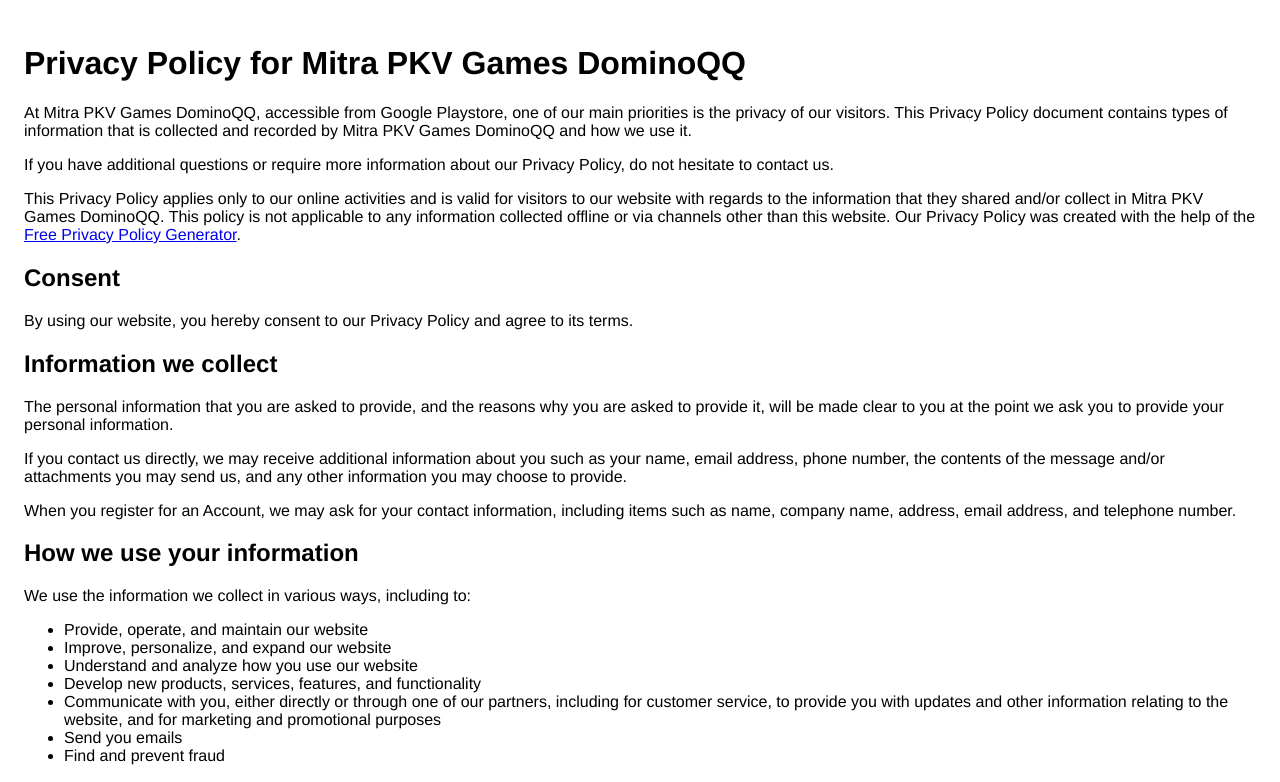
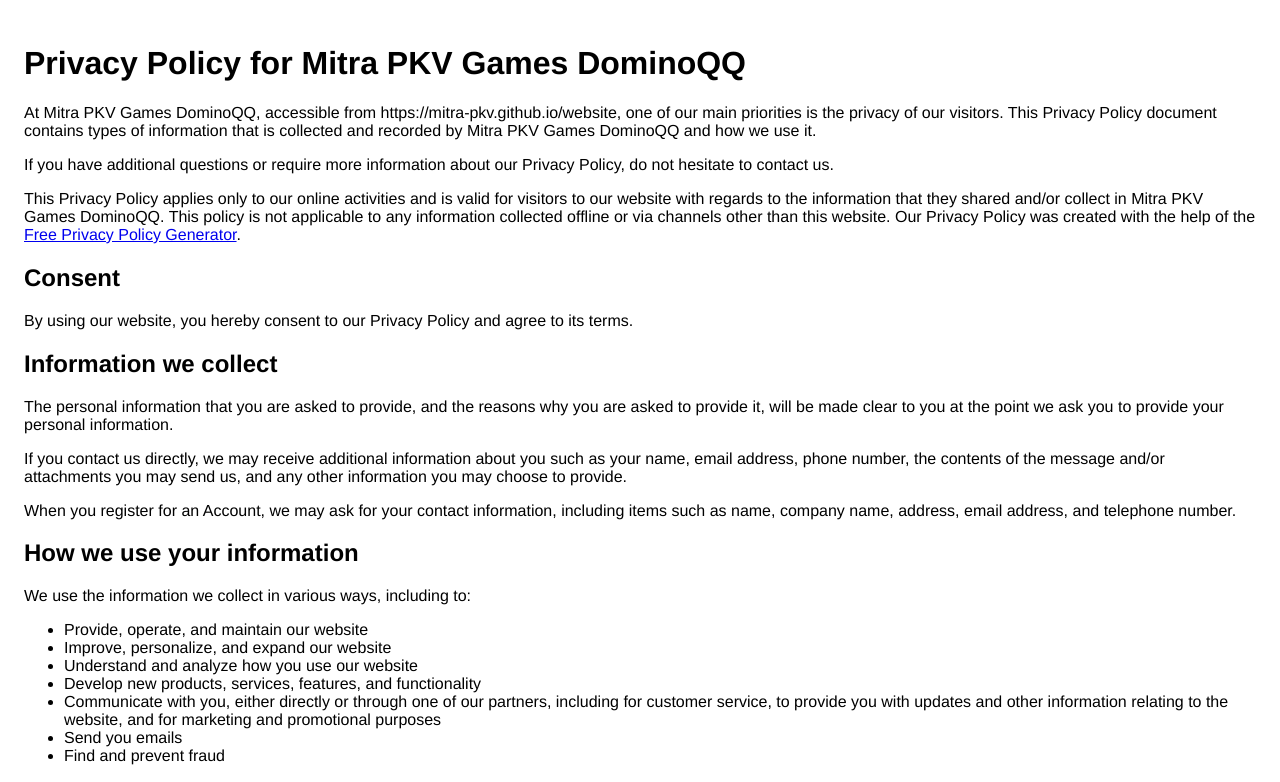
Before and after one commit to mitra-pkv/play, a plain HTML site: page privacy.html in a window 1280 px wide. Shown: the top 782 px of the page. Drawn offline with nearby package versions, Linux system fonts and the light colour scheme.

Commit message:
Update privacy.html

```diff
--- a/privacy.html
+++ b/privacy.html
@@ -11,7 +11,7 @@
     <body>
         <h1>Privacy Policy for Mitra PKV Games DominoQQ</h1>
 
-        <p>At Mitra PKV Games DominoQQ, accessible from Google Playstore, one of our main priorities is the privacy of our visitors. This Privacy Policy document contains types of information that is collected and recorded by Mitra PKV Games DominoQQ and how we use it.</p>
+        <p>At Mitra PKV Games DominoQQ, accessible from https://mitra-pkv.github.io/website, one of our main priorities is the privacy of our visitors. This Privacy Policy document contains types of information that is collected and recorded by Mitra PKV Games DominoQQ and how we use it.</p>
 
         <p>If you have additional questions or require more information about our Privacy Policy, do not hesitate to contact us.</p>
 
```
